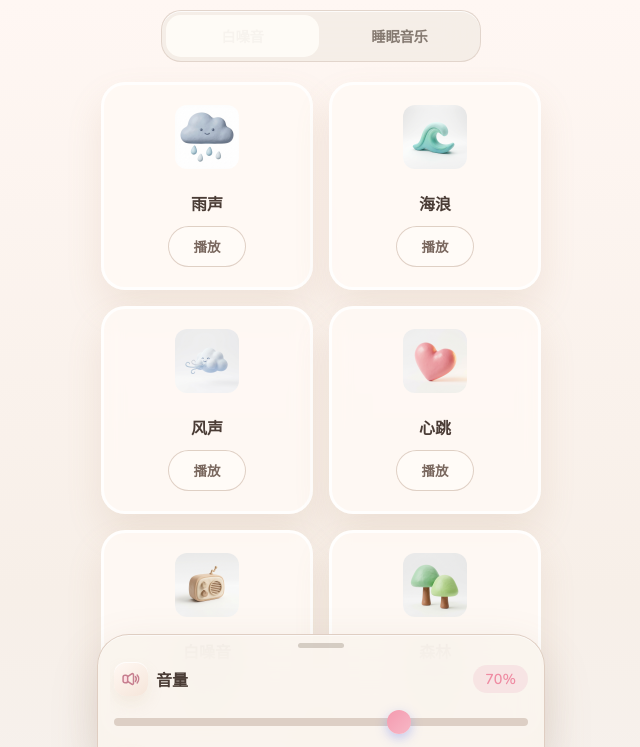
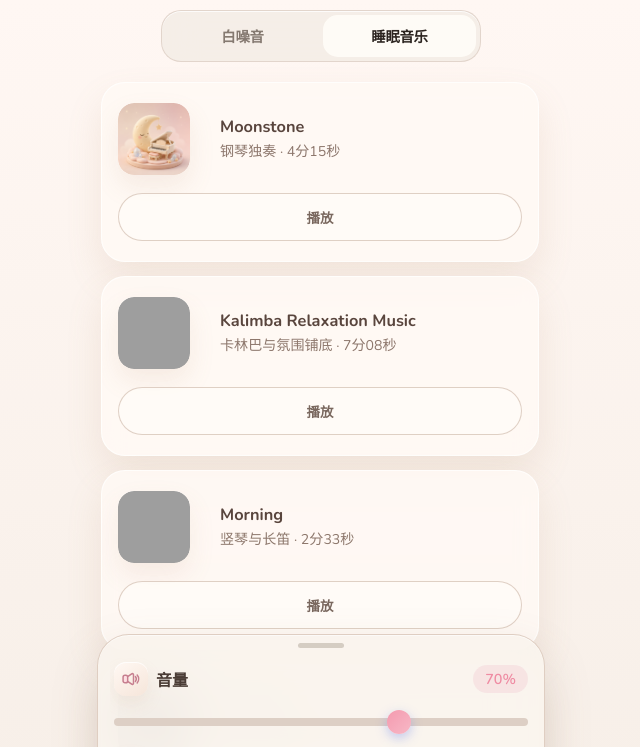
Before and after one commit to Bingee/babynight, a website: page index.html in a window 1280 px wide. Both pictures are taken after a click on the button "睡眠音乐". Shown: the top 747 px of the page, without its empty margins (319-959 px from the left). Drawn offline with nearby package versions, Linux system fonts and the light colour scheme; grey boxes are pictures that could not be loaded.

Commit message:
Fix tab and playback interactions

```diff
--- a/app.js
+++ b/app.js
@@ -162,6 +162,7 @@ class WhiteNoiseApp {
     setupEventListeners() {
         this.viewTabs.forEach((tab) => {
             tab.addEventListener('click', () => {
+                this.resetModeSwitchDragState();
                 this.setActiveView(tab.dataset.view);
             });
         });
@@ -226,8 +227,15 @@ class WhiteNoiseApp {
         });
     }
 
+    resetModeSwitchDragState() {
+        if (!this.modeSwitch) return;
+
+        this.modeSwitch.classList.remove('dragging');
+        this.modeSwitch.style.setProperty('--tab-drag-offset', '0px');
+    }
+
     setupSwipeGestures() {
-        const panels = [this.topBar, this.noisePanel, this.musicPanel].filter(Boolean);
+        const panels = [this.noisePanel, this.musicPanel].filter(Boolean);
         let startX = 0;
         let startY = 0;
         let trackingPointerId = null;
@@ -235,17 +243,17 @@ class WhiteNoiseApp {
 
         const resetTabDrag = () => {
             horizontalGesture = false;
-            this.modeSwitch?.classList.remove('dragging');
-            this.modeSwitch?.style.setProperty('--tab-drag-offset', '0px');
+            this.resetModeSwitchDragState();
         };
 
         const updateTabDrag = (deltaX) => {
             if (!this.modeSwitch) return;
 
-            const tabWidth = Math.max(1, (this.modeSwitch.clientWidth - 8) / 2);
-            const minOffset = this.activeView === 'noise' ? -tabWidth : 0;
-            const maxOffset = this.activeView === 'music' ? tabWidth : 0;
-            const offset = Math.max(minOffset, Math.min(maxOffset, deltaX));
+            const tabTravel = Math.max(1, (this.modeSwitch.clientWidth - 4) / 2);
+            const desiredOffset = -deltaX;
+            const minOffset = this.activeView === 'music' ? -tabTravel : 0;
+            const maxOffset = this.activeView === 'noise' ? tabTravel : 0;
+            const offset = Math.max(minOffset, Math.min(maxOffset, desiredOffset));
             this.modeSwitch.style.setProperty('--tab-drag-offset', `${offset}px`);
         };
 
@@ -297,13 +305,6 @@ class WhiteNoiseApp {
             panel.addEventListener('pointerdown', (event) => {
                 if (event.button !== undefined && event.button !== 0) return;
                 handleGestureStart(event.clientX, event.clientY, event.pointerId ?? null);
-                if (typeof panel.setPointerCapture === 'function') {
-                    try {
-                        panel.setPointerCapture(event.pointerId);
-                    } catch (error) {
-                        console.warn('Tab swipe pointer capture failed:', error);
-                    }
-                }
             });
 
             panel.addEventListener('pointermove', (event) => {
@@ -312,17 +313,11 @@ class WhiteNoiseApp {
 
             panel.addEventListener('pointerup', (event) => {
                 handleGestureEnd(event.clientX, event.clientY, event.pointerId ?? null);
-                if (typeof panel.releasePointerCapture === 'function' && panel.hasPointerCapture?.(event.pointerId)) {
-                    panel.releasePointerCapture(event.pointerId);
-                }
             });
 
             panel.addEventListener('pointercancel', (event) => {
                 trackingPointerId = null;
                 resetTabDrag();
-                if (typeof panel.releasePointerCapture === 'function' && panel.hasPointerCapture?.(event.pointerId)) {
-                    panel.releasePointerCapture(event.pointerId);
-                }
             });
 
             if (!window.PointerEvent) {
@@ -510,7 +505,7 @@ class WhiteNoiseApp {
         this.musicPanel.hidden = !showMusic;
         this.musicPanel.classList.toggle('active', showMusic);
         this.modeSwitch?.style.setProperty('--tab-active-index', showMusic ? '1' : '0');
-        this.modeSwitch?.style.setProperty('--tab-drag-offset', '0px');
+        this.resetModeSwitchDragState();
         this.persistState();
     }
 
--- a/styles.css
+++ b/styles.css
@@ -160,6 +160,8 @@ body.dialog-open {
     font-family: inherit;
     cursor: pointer;
     box-shadow: none;
+    position: relative;
+    z-index: 1;
     transition:
         background-color 180ms ease,
         color 180ms ease,
```
